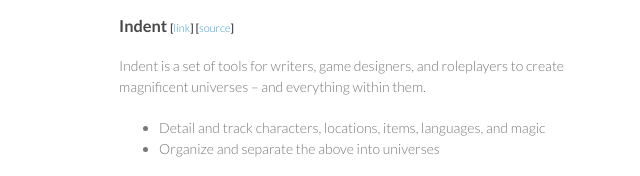
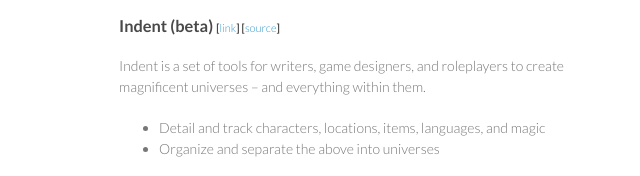
Before and after one commit to indentlabs/indentlabs.github.io, a plain HTML site: page index.html in a window 1280 px wide. Shown: the part 359-535 px from the top of the page, 451-1091 px from the left. Drawn offline with Linux system fonts and the light colour scheme.

Commit message:
Update index.html

```diff
--- a/index.html
+++ b/index.html
@@ -44,7 +44,7 @@
           Products
         </h2>
         <h3>
-          Indent
+          Indent (beta)
           <small>
             [<a href="http://indentapp.com">link</a>]
             [<a href="https://github.com/indentlabs/Indent">source</a>]
```
